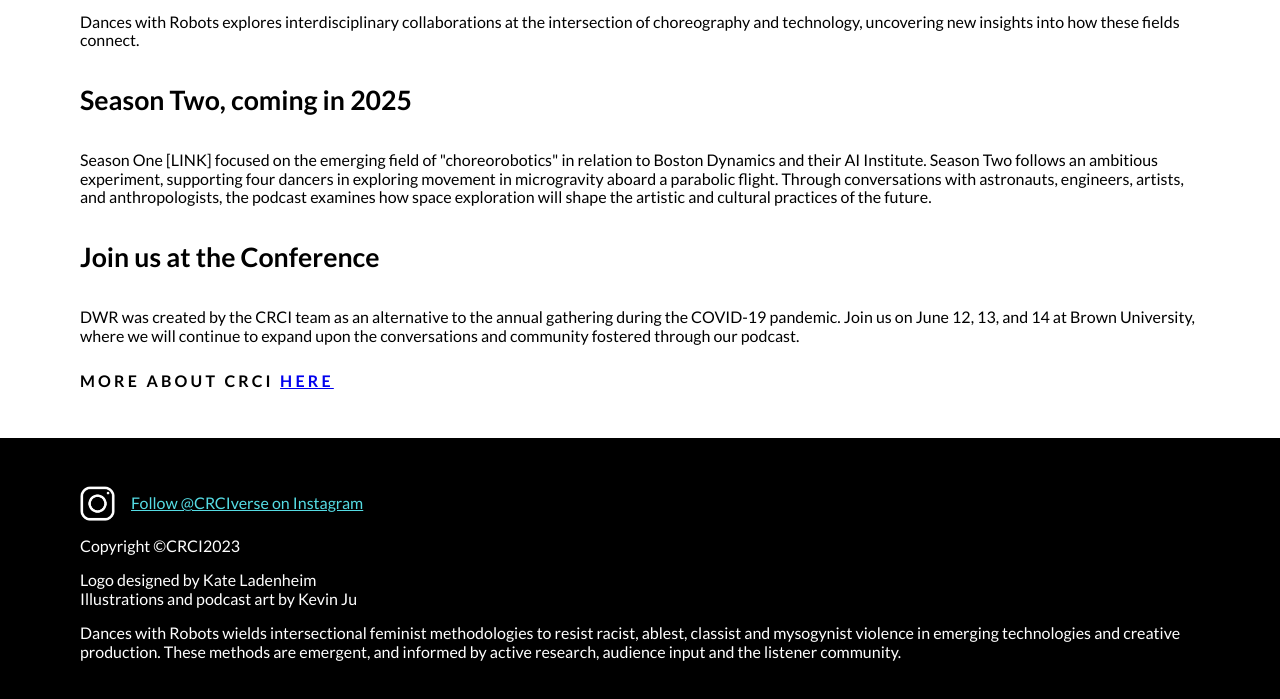
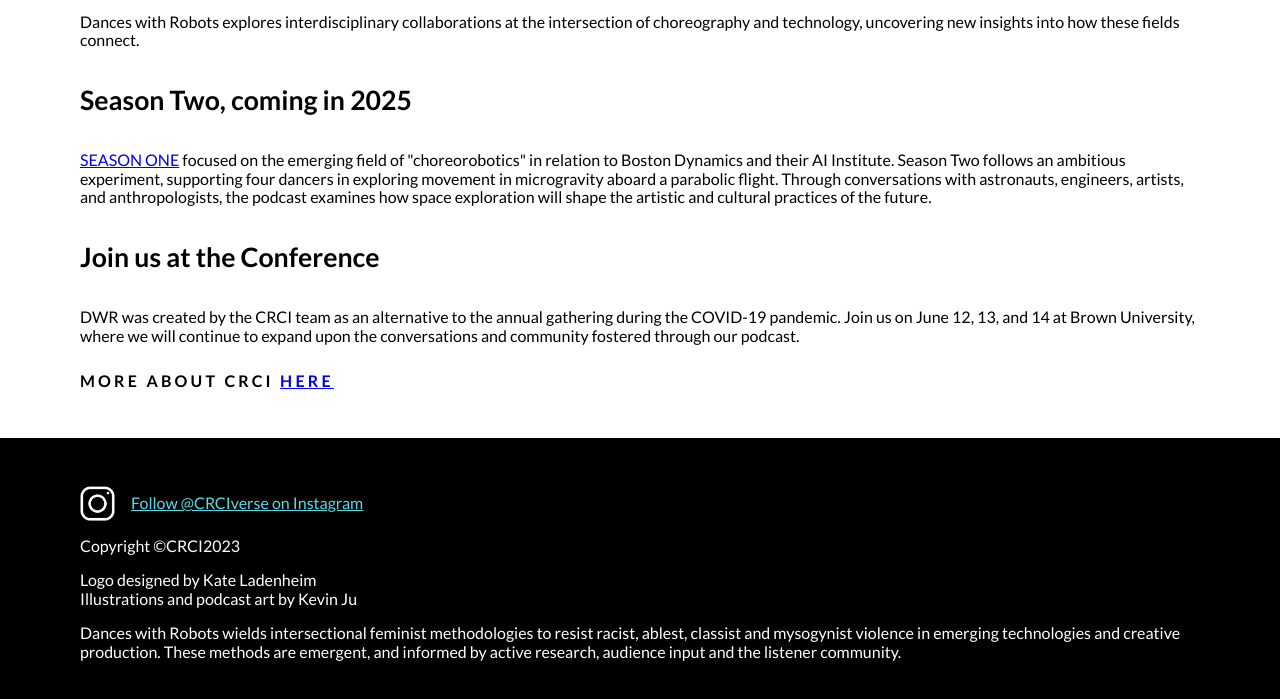
Before and after one commit to danceswithrobots/danceswithrobots.github.io, a plain HTML site: page index.html in a window 1280 px wide. Shown: the part 1250-1949 px from the top of the page. Drawn offline with Linux system fonts and the light colour scheme.

Commit message:
Update index.html

```diff
--- a/index.html
+++ b/index.html
@@ -47,7 +47,7 @@
         <div class="introText">
             <p>Dances with Robots explores interdisciplinary collaborations at the intersection of choreography and technology, uncovering new insights into how these fields connect.</p>
             <h4>Season Two, coming in 2025</h4>
-            <p>Season One [LINK] focused on the emerging field of "choreorobotics" in relation to Boston Dynamics and their AI Institute. Season Two follows an ambitious experiment, supporting four dancers in exploring movement in microgravity aboard a parabolic flight. Through conversations with astronauts, engineers, artists, and anthropologists, the podcast examines how space exploration will shape the artistic and cultural practices of the future.</p>
+            <p><a href="/podcast">SEASON ONE</a> focused on the emerging field of "choreorobotics" in relation to Boston Dynamics and their AI Institute. Season Two follows an ambitious experiment, supporting four dancers in exploring movement in microgravity aboard a parabolic flight. Through conversations with astronauts, engineers, artists, and anthropologists, the podcast examines how space exploration will shape the artistic and cultural practices of the future.</p>
             <h4>Join us at the Conference </h4>
             <p>DWR was created by the CRCI team as an alternative to the annual gathering during the COVID-19 pandemic. Join us on June 12, 13, and 14 at Brown University, where we will continue to expand upon the conversations and community fostered through our podcast.</p>
            <h5>More About CRCI <a href="https://choreographicinterfaces.org">here</a></h5>
```
